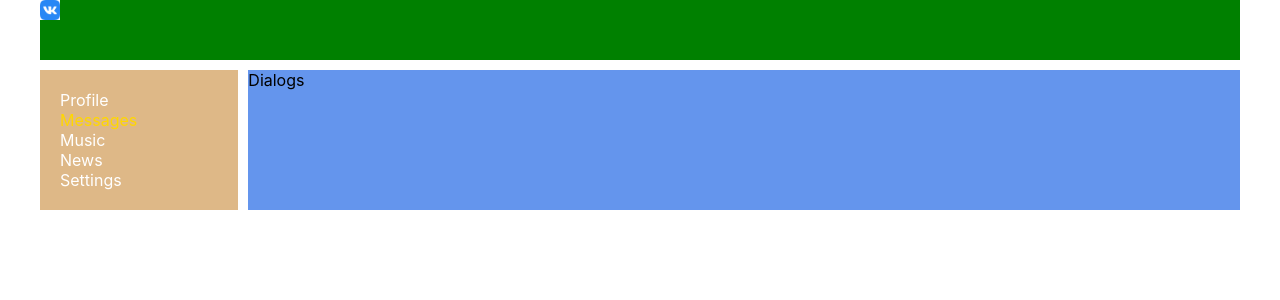
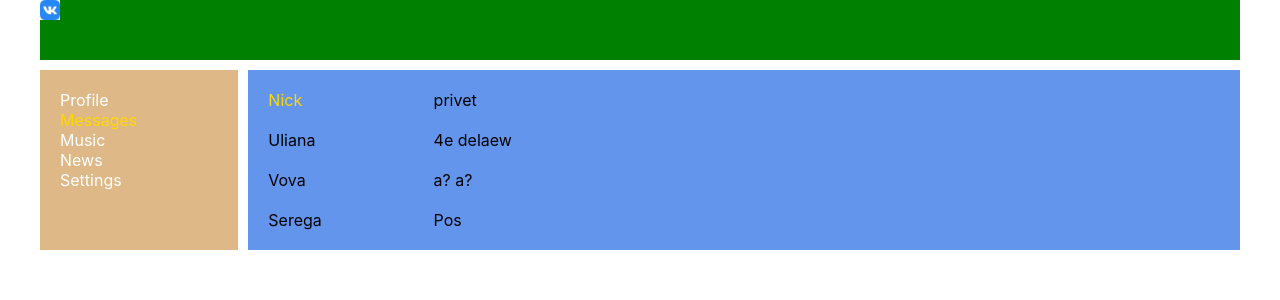
Before and after one commit to KolesnikN/way, a React (Create React App) app: page /dialogs in a window 1280 px wide. Shown: the top 300 px of the page. Built offline with nearby package versions, Linux system fonts and the light colour scheme.

Commit message:
add messages menu

```diff
--- a/src/components/Dialogs/Dialogs.jsx
+++ b/src/components/Dialogs/Dialogs.jsx
@@ -3,8 +3,27 @@ import cssClass from './Dialogs.module.css'
 
 const Dialogs = (props) => {
     return (
-        <div>
-            Dialogs
+        <div className={cssClass.dialogs}>
+            <div className={cssClass.dialogsItems}>
+                <div className={cssClass.dialogsItems + ' ' + cssClass.active}>
+                    Nick
+                </div>
+                <div className={cssClass.dialogsItems}>
+                    Uliana
+                </div>
+                <div className={cssClass.dialogsItems}>
+                    Vova
+                </div>
+                <div className={cssClass.dialogsItems}>
+                    Serega
+                </div>
+            </div>
+            <div className={cssClass.messages}>
+                <div className={cssClass.messages}>privet</div>
+                <div className={cssClass.messages}>4e delaew</div>
+                <div className={cssClass.messages}>a? a?</div>
+                <div className={cssClass.messages}>Pos</div>
+            </div>
         </div>
     )
 }
--- a/src/components/Dialogs/Dialogs.module.css
+++ b/src/components/Dialogs/Dialogs.module.css
@@ -0,0 +1,20 @@
+.dialogs {
+    display: grid;
+    grid-template-columns: 2fr 10fr;
+}
+
+.dialogsItems {
+    padding: 10px;
+}
+
+.dialogsItems .active {
+    color: gold;
+}
+
+.messages {
+    padding: 10px;
+}
+
+.messages .message {
+
+}
```
